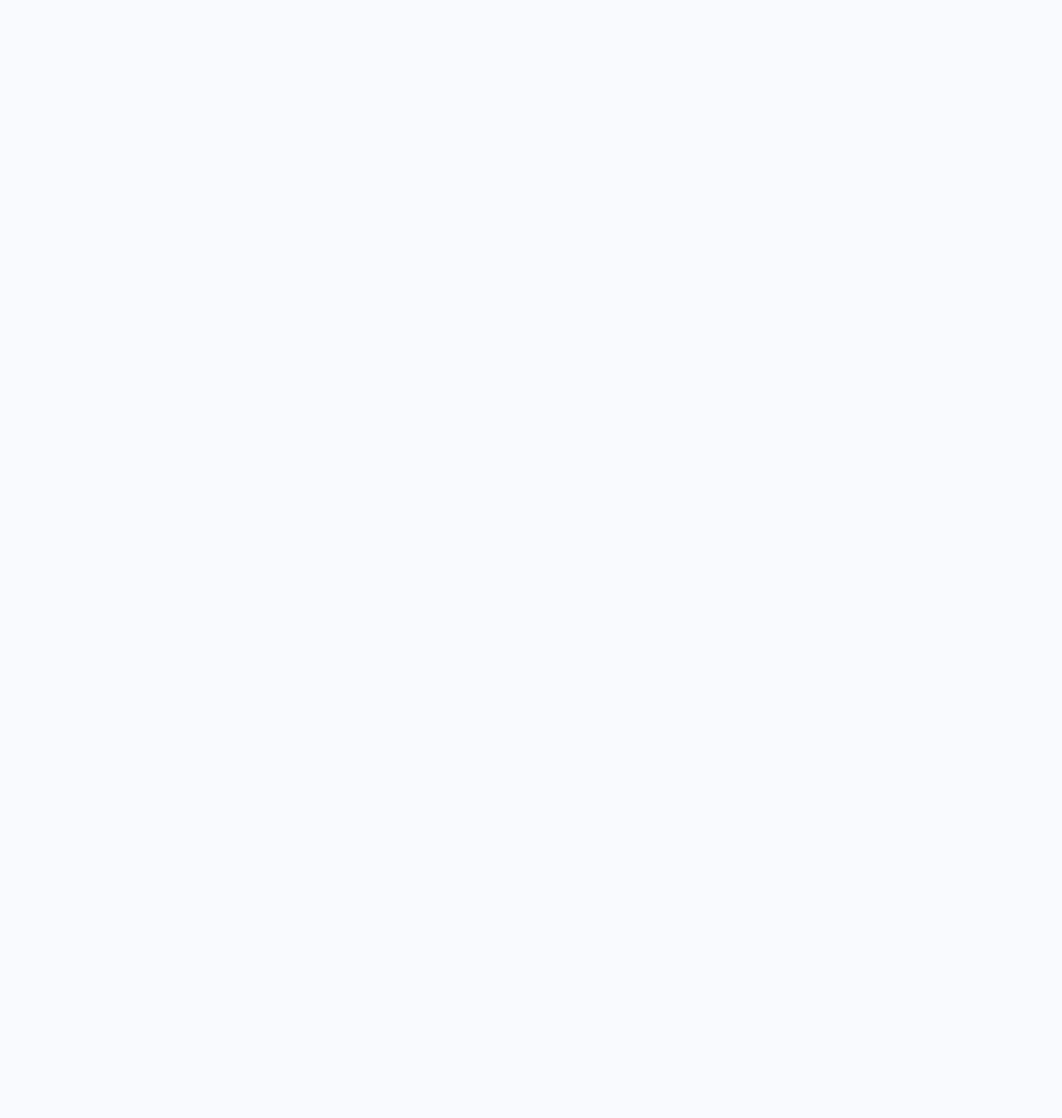
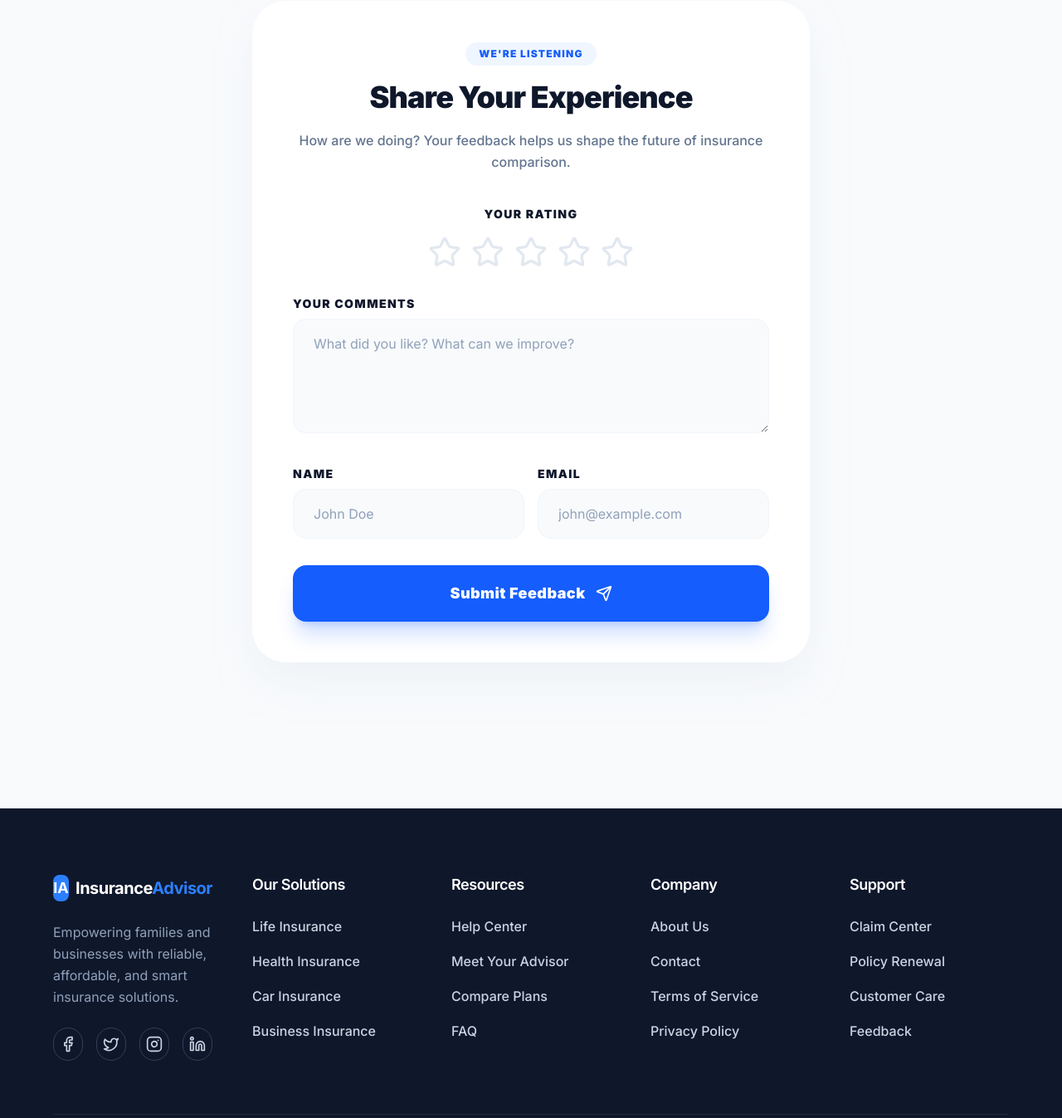
Before and after one commit to Gulhane-Shivani/Insurance_Advisor, a React (Vite) app: page /feedback in a window 1280 px wide. Before the commit this address had no page. Shown: the part 223-1570 px from the top of the page at 83% size. Before the commit the page ends 800 px from the top, so only its background shows below. Built offline with nearby package versions, Linux system fonts and the light colour scheme.

Commit message:
footer change

```diff
--- a/src/App.tsx
+++ b/src/App.tsx
@@ -13,6 +13,7 @@
 import BusinessInsurancePage from './app/insurance/businessInsurance';
 import InsuranceOverview from './app/insurance/Overview';
 import DashboardPage from './app/dashboard/page';
+import FeedbackPage from './app/feedback/page';
 import ScrollToTop from './components/common/ScrollToTop';
 
 const App: React.FC = () => {
@@ -27,6 +28,7 @@
           <Route path="/contact" element={<ContactPage />} />
           <Route path="/quote" element={<QuotePage />} />
           <Route path="/dashboard" element={<DashboardPage />} />
+          <Route path="/feedback" element={<FeedbackPage />} />
           <Route path="/insurance" element={<InsuranceOverview />} />
           <Route path="/insurance/life" element={<LifeInsurancePage />} />
           <Route path="/insurance/health" element={<HealthInsurancePage />} />
--- /dev/null
+++ b/src/app/feedback/page.tsx
@@ -0,0 +1,121 @@
+import React, { useState } from 'react';
+import PageLayout from '../../components/common/PageLayout';
+import { Star, Send, CheckCircle2 } from 'lucide-react';
+
+const FeedbackPage: React.FC = () => {
+  const [rating, setRating] = useState(0);
+  const [hover, setHover] = useState(0);
+  const [submitted, setSubmitted] = useState(false);
+
+  const handleSubmit = (e: React.FormEvent) => {
+    e.preventDefault();
+    setSubmitted(true);
+  };
+
+  if (submitted) {
+    return (
+      <PageLayout bg="bg-white">
+        <div className="container py-32 flex flex-col items-center justify-center text-center">
+          <div className="w-20 h-20 bg-green-100 rounded-full flex items-center justify-center text-green-600 mb-6 animate-bounce">
+            <CheckCircle2 className="w-10 h-10" />
+          </div>
+          <h1 className="text-4xl font-black text-slate-900 mb-4">Thank You for Your Feedback!</h1>
+          <p className="text-slate-500 text-lg max-w-md mx-auto mb-10">
+            Your input helps us improve Insurance Advisor for everyone. We truly appreciate you taking the time to share your experience.
+          </p>
+          <button
+            onClick={() => window.location.href = '/'}
+            className="bg-blue-600 text-white px-8 py-3 rounded-xl font-bold hover:bg-blue-700 transition-all shadow-lg shadow-blue-600/20"
+          >
+            Back to Home
+          </button>
+        </div>
+      </PageLayout>
+    );
+  }
+
+  return (
+    <PageLayout bg="bg-slate-50">
+      <div className="container py-24">
+        <div className="max-w-2xl mx-auto">
+          <div className="bg-white rounded-[40px] p-8 md:p-12 shadow-2xl shadow-slate-200/50 border border-white">
+            <div className="text-center mb-10">
+              <span className="bg-blue-50 text-blue-600 px-4 py-1.5 rounded-full text-xs font-black uppercase tracking-widest mb-4 inline-block">We're Listening</span>
+              <h1 className="text-4xl font-black text-slate-900 mb-4">Share Your Experience</h1>
+              <p className="text-slate-500 font-medium text-base">How are we doing? Your feedback helps us shape the future of insurance comparison.</p>
+            </div>
+
+            <form onSubmit={handleSubmit} className="space-y-8">
+              {/* Rating */}
+              <div className="space-y-4">
+                <label className="block text-sm font-black text-slate-900 uppercase tracking-widest text-center">Your Rating</label>
+                <div className="flex justify-center gap-3">
+                  {[1, 2, 3, 4, 5].map((star) => (
+                    <button
+                      key={star}
+                      type="button"
+                      className="transition-all duration-200 focus:outline-none"
+                      onClick={() => setRating(star)}
+                      onMouseEnter={() => setHover(star)}
+                      onMouseLeave={() => setHover(0)}
+                    >
+                      <Star
+                        className={`w-10 h-10 ${
+                          star <= (hover || rating)
+                          ? 'fill-amber-400 text-amber-400 scale-110'
+                          : 'fill-transparent text-slate-200'
+                        } transition-all`}
+                      />
+                    </button>
+                  ))}
+                </div>
+              </div>
+
+              {/* Feedback Text */}
+              <div className="space-y-2">
+                <label className="block text-sm font-black text-slate-900 uppercase tracking-widest">Your Comments</label>
+                <textarea
+                  required
+                  rows={4}
+                  className="w-full px-6 py-4 bg-slate-50 border border-slate-100 rounded-2xl focus:ring-4 focus:ring-blue-500/10 focus:border-blue-500 outline-none transition-all text-slate-900 placeholder:text-slate-400"
+                  placeholder="What did you like? What can we improve?"
+                ></textarea>
+              </div>
+
+              {/* User Info */}
+              <div className="grid grid-cols-1 md:grid-cols-2 gap-4">
+                <div className="space-y-2">
+                  <label className="block text-sm font-black text-slate-900 uppercase tracking-widest">Name</label>
+                  <input
+                    type="text"
+                    required
+                    className="w-full px-6 py-4 bg-slate-50 border border-slate-100 rounded-2xl focus:ring-4 focus:ring-blue-500/10 focus:border-blue-500 outline-none transition-all text-slate-900 placeholder:text-slate-400"
+                    placeholder="John Doe"
+                  />
+                </div>
+                <div className="space-y-2">
+                  <label className="block text-sm font-black text-slate-900 uppercase tracking-widest">Email</label>
+                  <input
+                    type="email"
+                    required
+                    className="w-full px-6 py-4 bg-slate-50 border border-slate-100 rounded-2xl focus:ring-4 focus:ring-blue-500/10 focus:border-blue-500 outline-none transition-all text-slate-900 placeholder:text-slate-400"
+                    placeholder="john@example.com"
+                  />
+                </div>
+              </div>
+
+              <button
+                type="submit"
+                className="w-full bg-blue-600 text-white py-5 rounded-2xl font-black text-lg shadow-xl shadow-blue-600/20 hover:bg-slate-900 hover:shadow-slate-900/20 transition-all flex items-center justify-center gap-3 animate-gradient pointer-events-auto"
+              >
+                Submit Feedback <Send className="w-5 h-5" />
+              </button>
+            </form>
+          </div>
+        </div>
+      </div>
+    </PageLayout>
+  );
+};
+
+export default FeedbackPage;
--- a/src/components/common/Footer.tsx
+++ b/src/components/common/Footer.tsx
@@ -20,7 +20,7 @@
       title: 'Resources',
       links: [
         { name: 'Help Center', href: '#' },
-        { name: 'Blog', href: '/#advisor' },
+        { name: 'Meet Your Advisor', href: '/#advisor' },
         { name: 'Compare Plans', href: '/compare' },
         { name: 'FAQ', href: '/#faq' },
       ],
@@ -40,7 +40,7 @@
         { name: 'Claim Center', href: '#' },
         { name: 'Policy Renewal', href: '#' },
         { name: 'Customer Care', href: '#' },
-        { name: 'Feedback', href: '#' },
+        { name: 'Feedback', href: '/feedback' },
       ],
     },
   ];
@@ -62,16 +62,16 @@
               Empowering families and businesses with reliable, affordable, and smart insurance solutions.
             </p>
             <div className="flex items-center gap-4 text-slate-300">
-              <a href="#" className="w-10 h-10 rounded-full border border-slate-700 flex items-center justify-center hover:bg-blue-600 hover:border-blue-600 cursor-pointer transition-all group">
+              <a href="https://facebook.com" target="_blank" rel="noopener noreferrer" className="w-10 h-10 rounded-full border border-slate-700 flex items-center justify-center hover:bg-blue-600 hover:border-blue-600 cursor-pointer transition-all group">
                 <svg xmlns="http://www.w3.org/2000/svg" width="20" height="20" viewBox="0 0 24 24" fill="none" stroke="currentColor" strokeWidth="2" strokeLinecap="round" strokeLinejoin="round" className="group-hover:text-white transition-colors"><path d="M18 2h-3a5 5 0 0 0-5 5v3H7v4h3v8h4v-8h3l1-4h-4V7a1 1 0 0 1 1-1h3z"></path></svg>
               </a>
-              <a href="#" className="w-10 h-10 rounded-full border border-slate-700 flex items-center justify-center hover:bg-blue-600 hover:border-blue-600 cursor-pointer transition-all group">
+              <a href="https://twitter.com" target="_blank" rel="noopener noreferrer" className="w-10 h-10 rounded-full border border-slate-700 flex items-center justify-center hover:bg-blue-600 hover:border-blue-600 cursor-pointer transition-all group">
                 <svg xmlns="http://www.w3.org/2000/svg" width="20" height="20" viewBox="0 0 24 24" fill="none" stroke="currentColor" strokeWidth="2" strokeLinecap="round" strokeLinejoin="round" className="group-hover:text-white transition-colors"><path d="M22 4s-.7 2.1-2 3.4c1.6 10-9.4 17.3-18 11.6 2.2.1 4.4-.6 6-2C3 15.5.5 9.6 3 5c2.2 2.6 5.6 4.1 9 4-.9-4.2 4-6.6 7-3.8 1.1 0 3-1.2 3-1.2z"></path></svg>
               </a>
-              <a href="#" className="w-10 h-10 rounded-full border border-slate-700 flex items-center justify-center hover:bg-blue-600 hover:border-blue-600 cursor-pointer transition-all group">
+              <a href="https://instagram.com" target="_blank" rel="noopener noreferrer" className="w-10 h-10 rounded-full border border-slate-700 flex items-center justify-center hover:bg-blue-600 hover:border-blue-600 cursor-pointer transition-all group">
                 <svg xmlns="http://www.w3.org/2000/svg" width="20" height="20" viewBox="0 0 24 24" fill="none" stroke="currentColor" strokeWidth="2" strokeLinecap="round" strokeLinejoin="round" className="group-hover:text-white transition-colors"><rect width="20" height="20" x="2" y="2" rx="5" ry="5"></rect><path d="M16 11.37A4 4 0 1 1 12.63 8 4 4 0 0 1 16 11.37z"></path><line x1="17.5" x2="17.51" y1="6.5" y2="6.5"></line></svg>
               </a>
-              <a href="#" className="w-10 h-10 rounded-full border border-slate-700 flex items-center justify-center hover:bg-blue-600 hover:border-blue-600 cursor-pointer transition-all group">
+              <a href="https://linkedin.com" target="_blank" rel="noopener noreferrer" className="w-10 h-10 rounded-full border border-slate-700 flex items-center justify-center hover:bg-blue-600 hover:border-blue-600 cursor-pointer transition-all group">
                 <svg xmlns="http://www.w3.org/2000/svg" width="20" height="20" viewBox="0 0 24 24" fill="none" stroke="currentColor" strokeWidth="2" strokeLinecap="round" strokeLinejoin="round" className="group-hover:text-white transition-colors"><path d="M16 8a6 6 0 0 1 6 6v7h-4v-7a2 2 0 0 0-2-2 2 2 0 0 0-2 2v7h-4v-7a6 6 0 0 1 6-6z"></path><rect width="4" height="12" x="2" y="9"></rect><circle cx="4" cy="4" r="2"></circle></svg>
               </a>
             </div>
```
Also changed, not shown: src/components/forms/BusinessInsuCalculator.tsx (+11 -11 lines).
